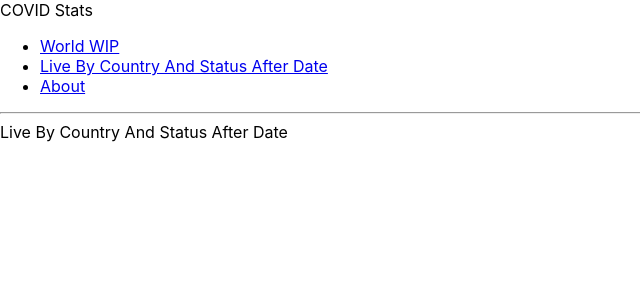
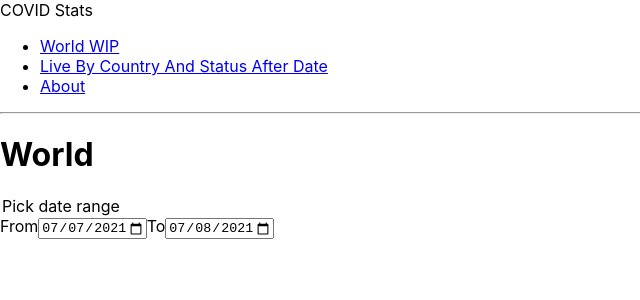
Before and after one commit to dyefim/covid-stats, a React (Create React App) app: page / in a window 1280 px wide. Shown: the top 300 px of the page, without its empty margins (0-640 px from the left). Built offline with nearby package versions, Linux system fonts and the light colour scheme; no server answers.

Commit message:
Filters and date range picking

```diff
--- a/src/App.tsx
+++ b/src/App.tsx
@@ -1,17 +1,31 @@
-import React, { useEffect } from 'react';
+import React, { useEffect, useState } from 'react';
 import { BrowserRouter as Router, Switch, Route } from 'react-router-dom';
 import Navigation from './Navigation';
 import About from './pages/About';
 import ByCountryAfterDate from './pages/ByCountryAfterDate';
 import World from './pages/World';
 import makeRequest from './utils/makeRequest';
+import { getTodayDate, getYesterday } from './utils/dates';
+
+export interface Filters {
+  date_from: string;
+  date_to: string;
+  case: 'confirmed' | 'recovered' | 'deaths';
+}
 
 const App = () => {
+  const [filters, setFilters] = useState<Filters>({
+    date_from: getYesterday(),
+    date_to: getTodayDate(),
+    case: 'confirmed',
+  });
+
   useEffect(() => {
+    const baseUrl = 'https://api.covid19api.com';
     makeRequest(
-      'https://api.covid19api.com/world?from=2021-03-01T00:00:00Z&to=2021-04-01T00:00:00Z'
+      `${baseUrl}/world?from=${filters.date_from}&to=${filters.date_to}`
     );
-  }, []);
+  }, [filters]);
 
   return (
     <div className="App">
@@ -24,7 +38,7 @@ const App = () => {
 
           <Switch>
             <Route exact path="/">
-              <World />
+              <World filters={filters} setFilters={setFilters} />
             </Route>
             <Route path="/by-country-after-date">
               <ByCountryAfterDate />
--- a/src/pages/ByCountryAfterDate.tsx
+++ b/src/pages/ByCountryAfterDate.tsx
@@ -1,7 +1,7 @@
 import React from 'react';
 
 const ByCountryAfterDate = () => {
-  return <div>World</div>;
+  return <div>Live By Country And Status After Date</div>;
 };
 
 export default ByCountryAfterDate;
--- a/src/pages/World.tsx
+++ b/src/pages/World.tsx
@@ -1,7 +1,56 @@
 import React from 'react';
+import { Filters } from '../App';
+import { getTodayDate } from '../utils/dates';
 
-const World = () => {
-  return <div>Live By Country And Status After Date</div>;
+interface Props {
+  filters: Filters;
+  setFilters: React.Dispatch<React.SetStateAction<Filters>>;
+}
+
+const World = ({ filters, setFilters }: Props) => {
+  const today = getTodayDate();
+
+  const onDateRangeChange = (event: React.ChangeEvent<HTMLInputElement>) => {
+    const { name: fieldName, value } = event.target;
+
+    setFilters({
+      ...filters,
+      [fieldName]: value,
+    });
+  };
+
+  return (
+    <div>
+      <h1>World</h1>
+      <form>
+        <legend>Pick date range</legend>
+        <label htmlFor="date_from">
+          From
+          <input
+            type="date"
+            name="date_from"
+            id="date_from"
+            min="2019-01-01"
+            max={today}
+            value={filters.date_from}
+            onChange={onDateRangeChange}
+          />
+        </label>
+        <label htmlFor="date_to">
+          To
+          <input
+            type="date"
+            name="date_to"
+            id="date_to"
+            min="2019-01-01"
+            max={today}
+            value={filters.date_to}
+            onChange={onDateRangeChange}
+          />
+        </label>
+      </form>
+    </div>
+  );
 };
 
 export default World;
--- /dev/null
+++ b/src/utils/dates.ts
@@ -0,0 +1,15 @@
+const getTodayDate = () => new Date().toISOString().replace(/T(.)+/, '');
+
+type StringOrObjectDate = Date | string;
+
+const getPreviousDay = (date: StringOrObjectDate = new Date()) => {
+  const d = new Date(date);
+
+  d.setDate(d.getDate() - 1);
+
+  return d.toISOString().replace(/T(.)+/, '');
+};
+
+const getYesterday = () => getPreviousDay(getTodayDate());
+
+export { getTodayDate, getPreviousDay, getYesterday };
--- a/src/utils/makeRequest.ts
+++ b/src/utils/makeRequest.ts
@@ -8,11 +8,17 @@ const requestOptions: RequestOptions = {
   redirect: 'follow',
 };
 
-const makeRequest = (url: string) =>
-  fetch(url, requestOptions)
-    .then((response) => response.json())
-    // .then((result) => console.log(result))
-    // .then((result) => console.log(JSON.stringify(result, null, 2)))
-    .catch((error) => console.log('error', error));
+const makeRequest = async (url: string) => {
+  try {
+    const response = await fetch(url, requestOptions);
+
+    const result = await response.json();
+
+    // console.log(result);
+    return result;
+  } catch (error) {
+    console.log(error);
+  }
+};
 
 export default makeRequest;
```
Also changed, not shown: 1 other file (tests, documents, lock files or other folders).
